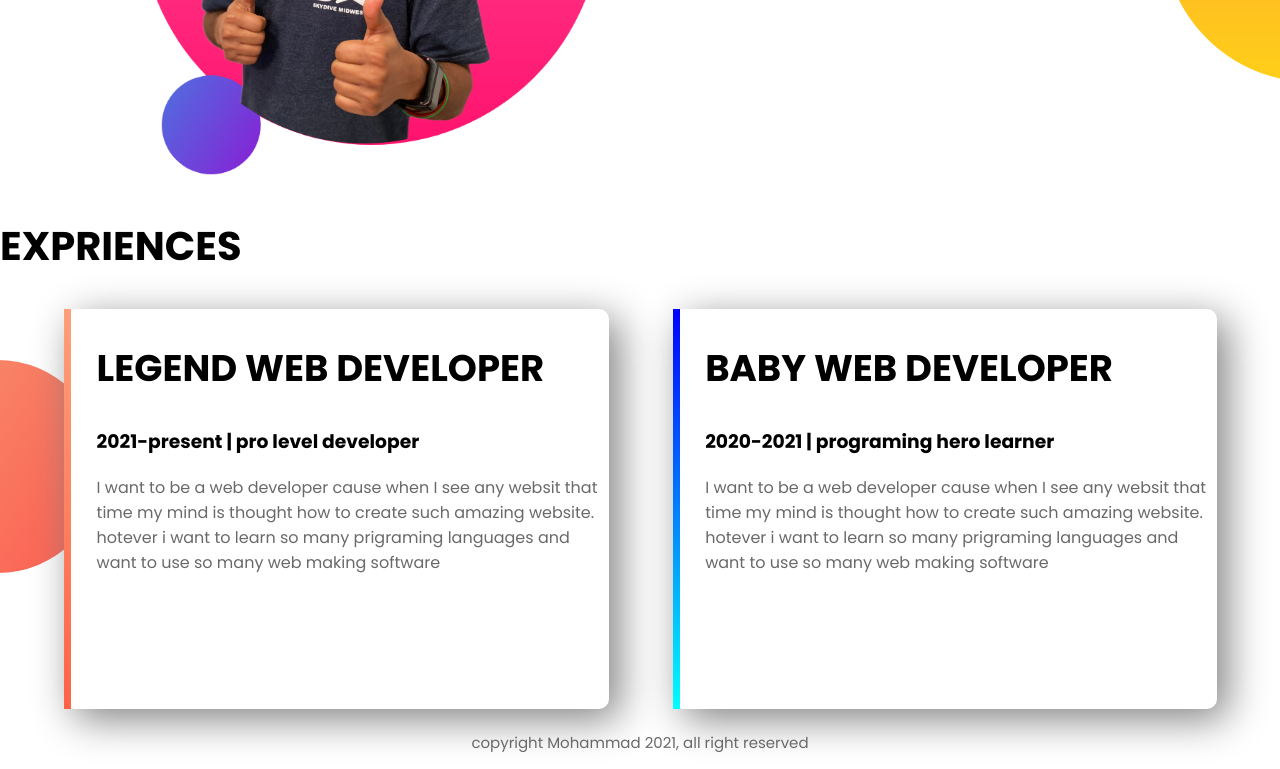
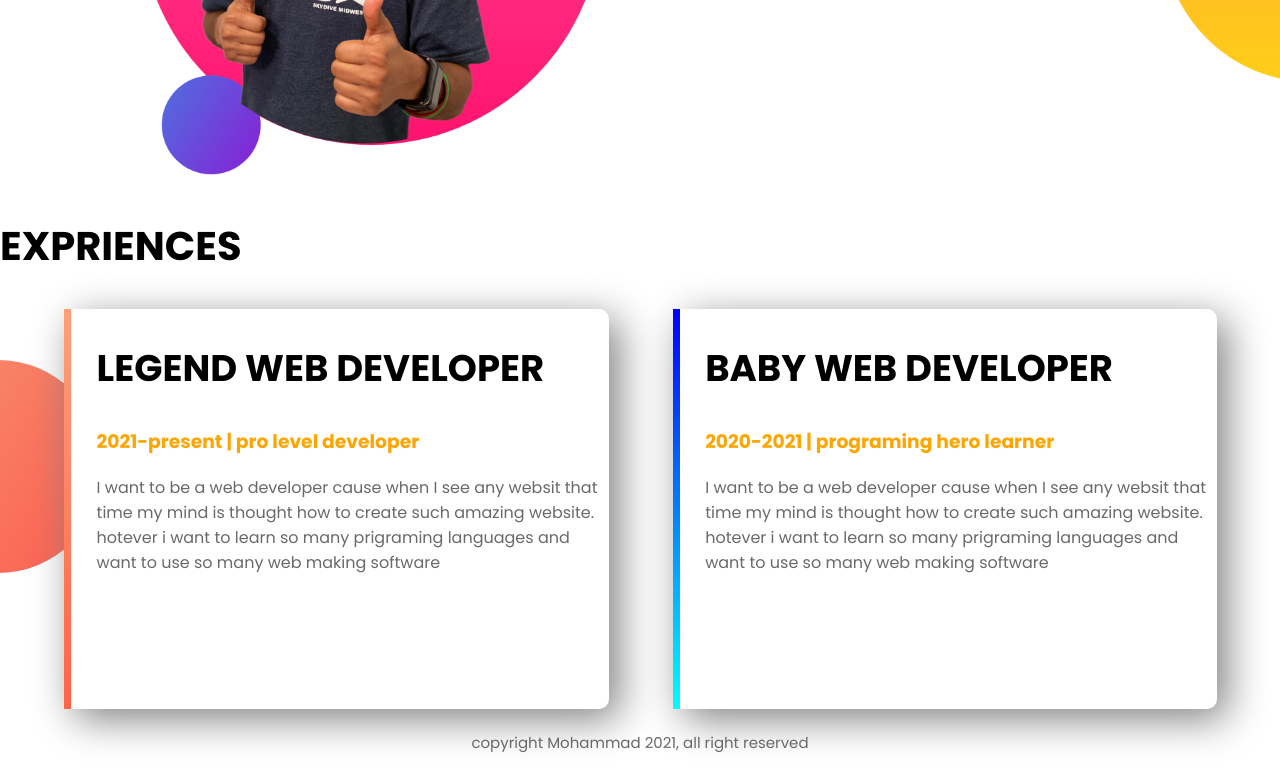
Before and after one commit to mohammadbiswash/md-protfolio, a plain HTML site: page index.html in a window 1280 px wide. Shown: the part 917-1686 px from the top of the page. Drawn offline with Linux system fonts and the light colour scheme.

Commit message:
coler re-correct

```diff
--- a/index.html
+++ b/index.html
@@ -37,12 +37,12 @@
         <h1>EXPRIENCES</h1>
         <div id="legend-web" class="half-width single-experience">
             <h2> LEGEND WEB DEVELOPER</h2>
-            <h3>2021-present | pro level developer</h3>
+            <h3 class="name-highlite">2021-present | pro level developer</h3>
             <p> I want to be a web developer cause when I see any websit that time my mind is thought how to create such amazing website. hotever i want to learn so many prigraming languages and want to use so many web making software</p>
         </div>
         <div id="baby-web" class="half-width single-experience">
             <h2>BABY WEB DEVELOPER</h2>
-            <h3>2020-2021 | programing hero learner</h3>
+            <h3 class="name-highlite">2020-2021 | programing hero learner</h3>
             <p> I want to be a web developer cause when I see any websit that time my mind is thought how to create such amazing website. hotever i want to learn so many prigraming languages and want to use so many web making software</p>
         </div>
     </section>
```
